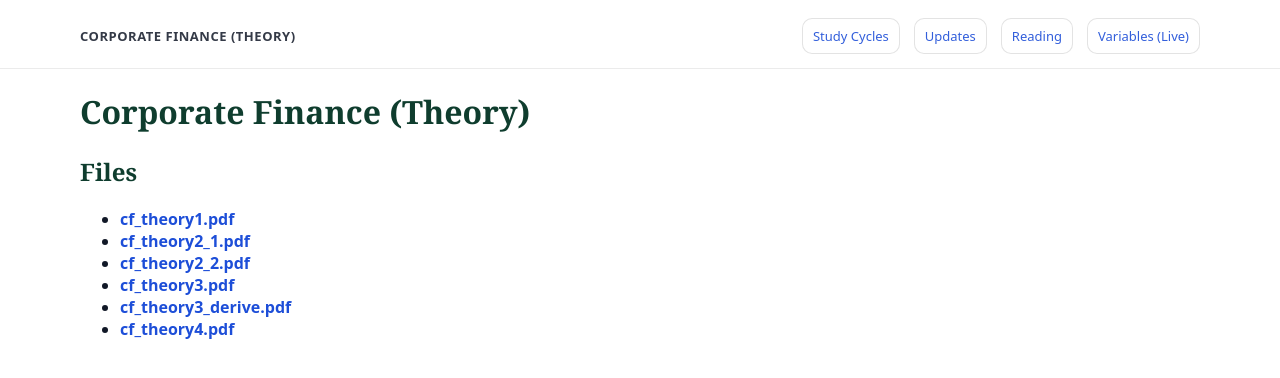
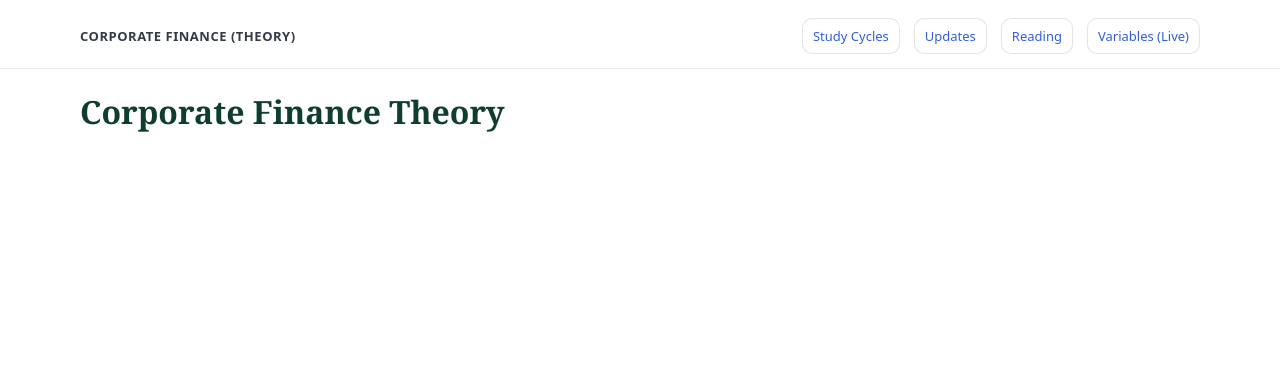
Before and after one commit to yaxinzn/study-archive, a Jekyll site: the page built from materials/cf-theory/index.md, in a window 1280 px wide. Shown: the top 378 px of the page. Built offline with Jekyll 4.4.1, drawn with Linux system fonts in a browser that asks for light colours.

Commit message:
Update section title for Corporate Finance Theory

```diff
--- a/materials/cf-theory/index.md
+++ b/materials/cf-theory/index.md
@@ -8,14 +8,4 @@ hide_name: true
 
 ---
 
-# Corporate Finance (Theory)
-
-## Files
-<!-- AUTO-LIST-START -->
-- **[cf_theory1.pdf](cf_theory1.pdf)**
-- **[cf_theory2_1.pdf](cf_theory2_1.pdf)**
-- **[cf_theory2_2.pdf](cf_theory2_2.pdf)**
-- **[cf_theory3.pdf](cf_theory3.pdf)**
-- **[cf_theory3_derive.pdf](cf_theory3_derive.pdf)**
-- **[cf_theory4.pdf](cf_theory4.pdf)**
-<!-- AUTO-LIST-END -->
+# Corporate Finance Theory
```
